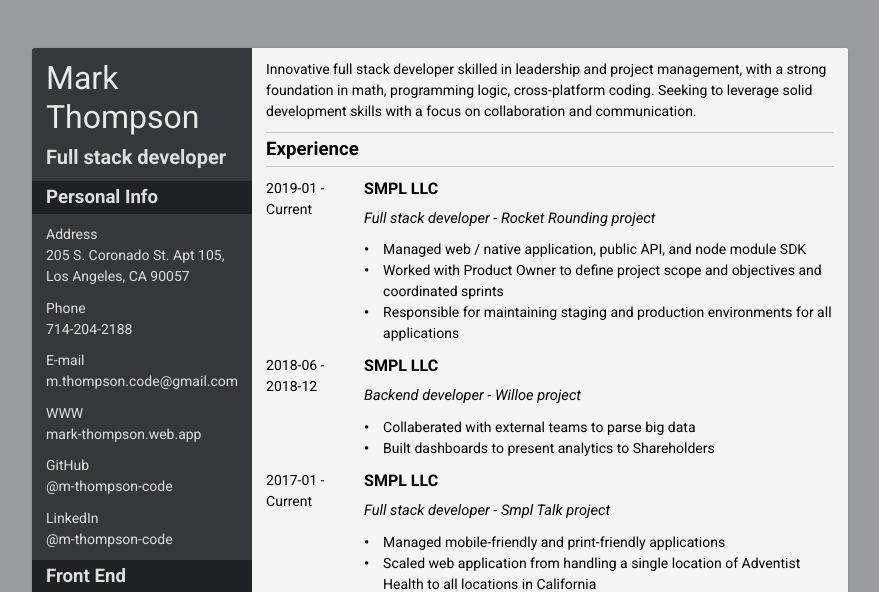
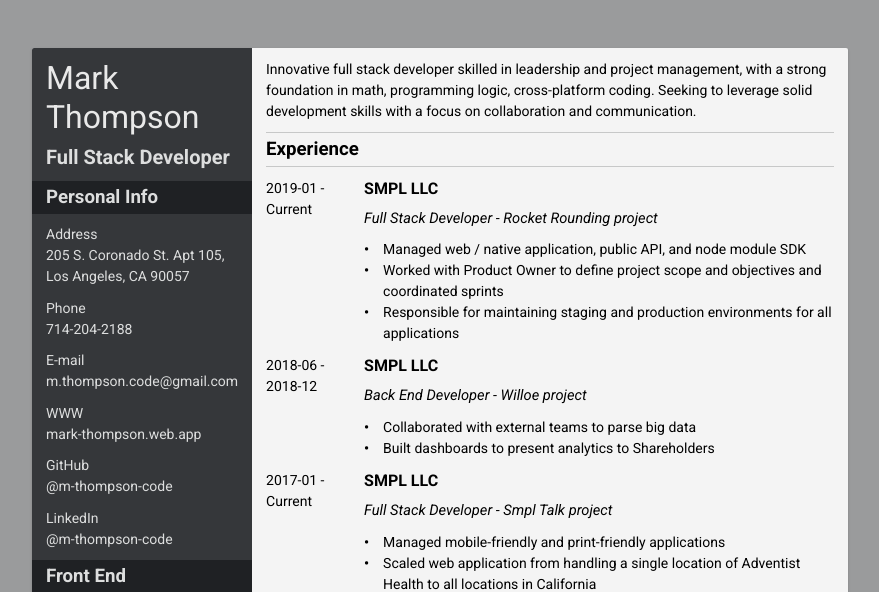
Before and after one commit to m-thompson-code/resume, an Angular app: page / in a window 1280 px wide. Shown: the top 592 px of the page, without its empty margins (200-1079 px from the left). Built offline with nearby package versions, Linux system fonts and the light colour scheme.

Commit message:
changed some case stuff

```diff
--- a/src/app/app.component.html
+++ b/src/app/app.component.html
@@ -7,7 +7,7 @@
                 </div>
 
                 <div class="title section">
-                    <span>Full stack developer</span>
+                    <span>Full Stack Developer</span>
                 </div>
 
                 <div *ngFor="let ele of sidePanelElements">
--- a/src/app/app.component.ts
+++ b/src/app/app.component.ts
@@ -97,7 +97,7 @@ export class AppComponent implements OnInit {
                         start: '2019-01',
                         end: 'Current',
                         title: 'SMPL LLC',
-                        subTitle: 'Full stack developer - Rocket Rounding project',
+                        subTitle: 'Full Stack Developer - Rocket Rounding project',
                         listItems: [
                             `Managed web / native application, public API, and node module SDK`,
                             'Worked with Product Owner to define project scope and objectives and coordinated sprints',
@@ -108,9 +108,9 @@ export class AppComponent implements OnInit {
                         start: '2018-06',
                         end: '2018-12',
                         title: 'SMPL LLC',
-                        subTitle: 'Backend developer - Willoe project',
+                        subTitle: 'Back End Developer - Willoe project',
                         listItems: [
-                            `Collaberated with external teams to parse big data`,
+                            `Collaborated with external teams to parse big data`,
                             `Built dashboards to present analytics to Shareholders`,
                         ],
                     },
@@ -118,7 +118,7 @@ export class AppComponent implements OnInit {
                         start: '2017-01',
                         end: 'Current',
                         title: 'SMPL LLC',
-                        subTitle: 'Full stack developer - Smpl Talk project',
+                        subTitle: 'Full Stack Developer - Smpl Talk project',
                         listItems: [
                             `Managed mobile-friendly and print-friendly applications`,
                             `Scaled web application from handling a single location of Adventist Health to all locations in California`,
```
